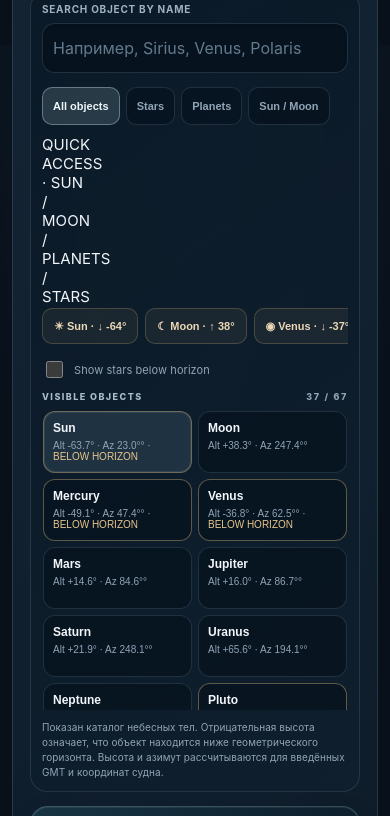
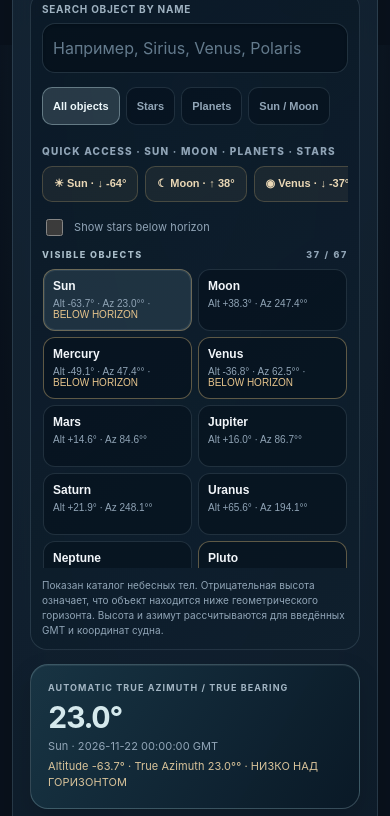
Before and after one commit to kiryakovdk/salary-tracker, a plain HTML site: page compass-correction/index.html in a window 390 px wide. Shown: the part 799-1615 px from the top of the page. Drawn offline with Linux system fonts and the light colour scheme.

Commit message:
Fix quick access label layout on mobile

```diff
--- a/compass-correction/index.html
+++ b/compass-correction/index.html
@@ -132,7 +132,7 @@ button{min-height:44px;-webkit-tap-highlight-color:transparent}
 .category-tabs{display:flex;gap:6px;overflow-x:auto;padding:4px 0 10px;margin-top:10px;scrollbar-width:none}.category-tabs::-webkit-scrollbar{display:none}
 .category-tabs button{flex:0 0 auto;min-height:38px;padding:8px 12px;border:1px solid var(--line);border-radius:10px;background:rgba(5,16,27,.55);color:var(--muted);font-size:11px;font-weight:750}
 .category-tabs button.active{background:rgba(184,213,220,.17);border-color:rgba(184,213,220,.42);color:#edf7fa}
-.quick-label,.angle-adjust{display:grid;grid-template-columns:42px minmax(0,1fr) 42px;gap:6px;align-items:center}.angle-adjust input{min-width:0;width:100%}.angle-adjust button{height:42px;border:1px solid var(--line);border-radius:10px;background:rgba(115,157,170,.16);color:var(--txt);font-size:20px;font-weight:700;touch-action:manipulation}.angle-adjust button:active{background:rgba(115,157,170,.32)}.field-hint{display:block;margin-top:5px;color:var(--muted);font-size:9px}.catalog-heading{font-size:9px;font-weight:850;letter-spacing:.16em;color:#a9bdc9;margin:10px 0}
+.quick-label{display:block;width:100%;margin:10px 0 5px;color:var(--muted);font-size:10px;font-weight:800;letter-spacing:.12em;line-height:1.35;white-space:normal}.angle-adjust{display:grid;grid-template-columns:42px minmax(0,1fr) 42px;gap:6px;align-items:center}.angle-adjust input{min-width:0;width:100%}.angle-adjust button{height:42px;border:1px solid var(--line);border-radius:10px;background:rgba(115,157,170,.16);color:var(--txt);font-size:20px;font-weight:700;touch-action:manipulation}.angle-adjust button:active{background:rgba(115,157,170,.32)}.field-hint{display:block;margin-top:5px;color:var(--muted);font-size:9px}.catalog-heading{font-size:9px;font-weight:850;letter-spacing:.16em;color:#a9bdc9;margin:10px 0}
 .quick-stars{display:flex;gap:7px;overflow-x:auto;padding:2px 0 10px;scrollbar-width:thin}.catalog-toggle{display:flex;align-items:center;gap:8px;margin:4px 0 10px;color:var(--muted);font-size:11px}.catalog-toggle input{accent-color:#b8d5dc;width:17px;height:17px}
 .quick-stars button{flex:0 0 auto;min-height:36px;padding:8px 11px;border:1px solid rgba(215,183,122,.24);border-radius:10px;background:rgba(215,183,122,.07);color:#ead8b6;font-size:11px;font-weight:750}
 .catalog-heading{display:flex;justify-content:space-between;align-items:center;margin:8px 0}
@@ -169,7 +169,7 @@ button{min-height:44px;-webkit-tap-highlight-color:transparent}
  <div class="category-tabs" id="bodyCategories">
   <button type="button" class="active" data-category="all">All objects</button><button type="button" data-category="star">Stars</button><button type="button" data-category="planet">Planets</button><button type="button" data-category="luminary">Sun / Moon</button>
  </div>
- <div class="quick-label">QUICK ACCESS · SUN / MOON / PLANETS / STARS</div>
+ <div class="quick-label">QUICK ACCESS  ·  SUN · MOON · PLANETS · STARS</div>
  <div class="quick-stars" id="quickStars"></div>
  <label class="catalog-toggle"><input id="showBelowHorizonStars" type="checkbox"> <span>Show stars below horizon</span></label>
  <div class="catalog-heading"><span id="catalogTitle">VISIBLE OBJECTS</span><span id="catalogCount">—</span></div>
@@ -255,7 +255,7 @@ button{min-height:44px;-webkit-tap-highlight-color:transparent}
 <p class="note">Reference values: N −0.1°, NE +0.6°, E −0.9°, SE −1.9°, S −0.9°, SW +0.1°, W +0.1°, NW −1.0°. Interpolation is circular across 315°–000°.</p>
 </div></section>
 <section id="history" class="hidden"><div class="card"><div style="display:flex;justify-content:space-between;align-items:center;gap:8px;margin-bottom:12px"><h2 style="margin:0">Saved observations</h2><button class="secondary" id="export">Export CSV</button></div><div class="backup-actions"><button class="secondary" id="backupExport">Сохранить резервную копию</button><button class="secondary" id="backupImport">Восстановить из файла</button><input id="backupFile" type="file" accept=".json,application/json"></div><p class="note">Резервная копия содержит сохранённые наблюдения. Храни файл отдельно от телефона.</p><div class="tablewrap"><table><thead><tr><th>GMT</th><th>Position</th><th>Body</th><th>TA</th><th>Gyro Brg</th><th>Gyro Err</th><th>Gyro Head</th><th>Compass Head</th><th>True Head</th><th>Compass Err</th><th>Var</th><th>Dev</th><th>Alt</th><th>Remarks</th><th>Initials</th></tr></thead><tbody id="rows"><tr><td colspan="15" class="empty">Пока нет записей</td></tr></tbody></table></div><button class="secondary" id="clear" style="width:100%;margin-top:13px">Clear log</button></div></section>
-<footer>East (+), West (−). Все угловые разности нормализуются к ±180°.<br>Не использовать как единственный источник для навигационных решений. Сверяйте с Nautical Almanac / approved bridge procedures.<div class="app-version">COMPASS ERROR LOG <b>v1.15.0</b><span>BUILD 2026-11-22 · GMT SECONDS</span></div></footer>
+<footer>East (+), West (−). Все угловые разности нормализуются к ±180°.<br>Не использовать как единственный источник для навигационных решений. Сверяйте с Nautical Almanac / approved bridge procedures.<div class="app-version">COMPASS ERROR LOG <b>v1.15.1</b><span>BUILD 2026-11-22 · QUICK ACCESS LAYOUT</span></div></footer>
 </main>
 <script>
 const $=id=>document.getElementById(id), norm=x=>((x%360)+360)%360, diff=(a,b)=>{let d=norm(a-b);return d>180?d-360:d}, f=x=>Number.isFinite(x)?norm(x).toFixed(1)+'°':'—', signed=x=>Number.isFinite(x)?(x>=0?'+':'−')+Math.abs(x).toFixed(1)+'° '+(x>=0?'E':'W'):'—';
```
